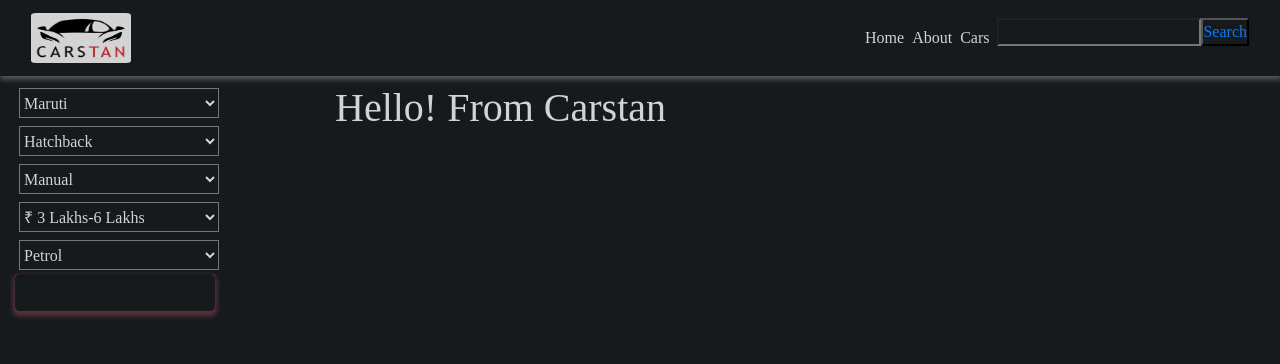
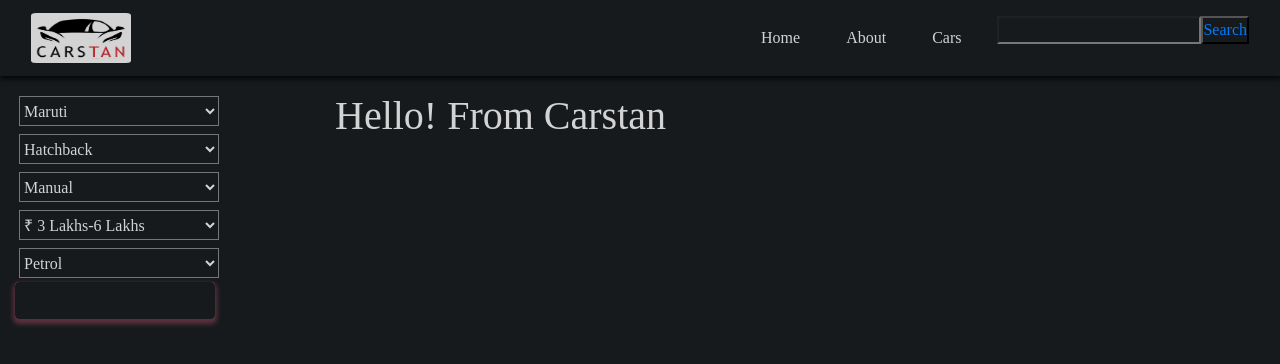
Before and after one commit to deepak-mishra32/carstan-frotend, a React (Create React App) app: page / in a window 1280 px wide. Shown: the top 364 px of the page. Built offline with nearby package versions, Linux system fonts and the light colour scheme; a web font is replaced by a local one.

Commit message:
Navbar Changes made

```diff
--- a/src/components/navigations/Navbar.css
+++ b/src/components/navigations/Navbar.css
@@ -1,12 +1,23 @@
 #nav {
-  -webkit-box-shadow: 1px 2px 6px 1px #636060;
-          box-shadow: 1px 2px 6px 1px #636060;
-  margin-bottom: 8px;
+  -webkit-box-shadow: 1px 1px 6px 1px black;
+          box-shadow: 1px 1px 6px 1px black;
+  margin-bottom: 16px;
 }
 
 #nav-items {
-  margin-right: 8px;
+  margin-right: 26px;
   color: #d3d3d3;
+  padding: 10px;
+}
+
+#nav-items:active {
+  background-color: #f5f3f4;
+}
+
+#nav-items:hover {
+  background-color: #a4161a;
+  border-radius: 5%;
+  color: white;
 }
 
 #logo {
--- a/src/components/navigations/Navbar.js
+++ b/src/components/navigations/Navbar.js
@@ -9,13 +9,15 @@ function NavbarTop() {
   return (
     <Navbar collapseOnSelect expand="lg" sticky="top" id="nav">
       <Container fluid>
-        <Navbar.Brand href="#home">
+        <Navbar.Brand>
+          <Link to="/">
             <img
               src={logo}
               id="logo"
               className="d-inline-block align-top"
               alt="Carstan"
               />
+          </Link>
         </Navbar.Brand>
         <Navbar.Toggle aria-controls="responsive-navbar-nav" />
         <Navbar.Collapse
--- a/src/components/navigations/Navbar.scss
+++ b/src/components/navigations/Navbar.scss
@@ -1,11 +1,19 @@
 #nav {
-  box-shadow: 1px 2px 6px 1px rgb(99, 96, 96);
-  margin-bottom: 8px;
+  box-shadow: 1px 1px 6px 1px rgb(0, 0, 0);
+  margin-bottom: 16px;
 }
 #nav-items {
-  //   justify-content: space-around;
-  margin-right: 8px;
+  margin-right: 26px;
   color: #d3d3d3;
+  padding: 10px;
+  &:active{
+    background-color: #f5f3f4;
+  };
+  &:hover{
+    background-color: #a4161a;
+    border-radius: 5%;
+    color:white;
+  };
 }
 #logo {
   background-color: #d3d3d3;
```
Also changed, not shown: 1 other file (tests, documents, lock files or other folders). Lines whose indentation alone changed are shown as unchanged.
